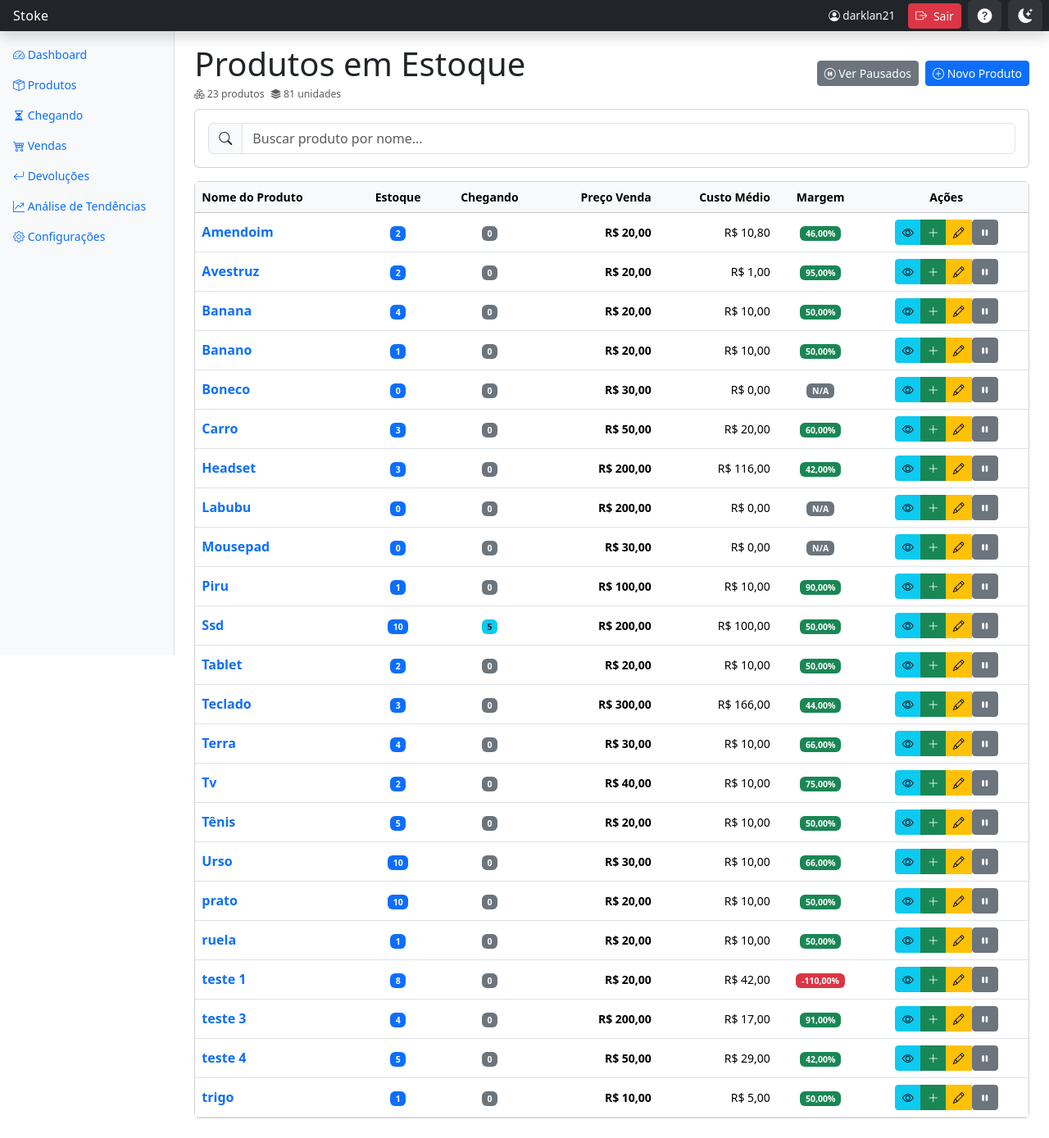
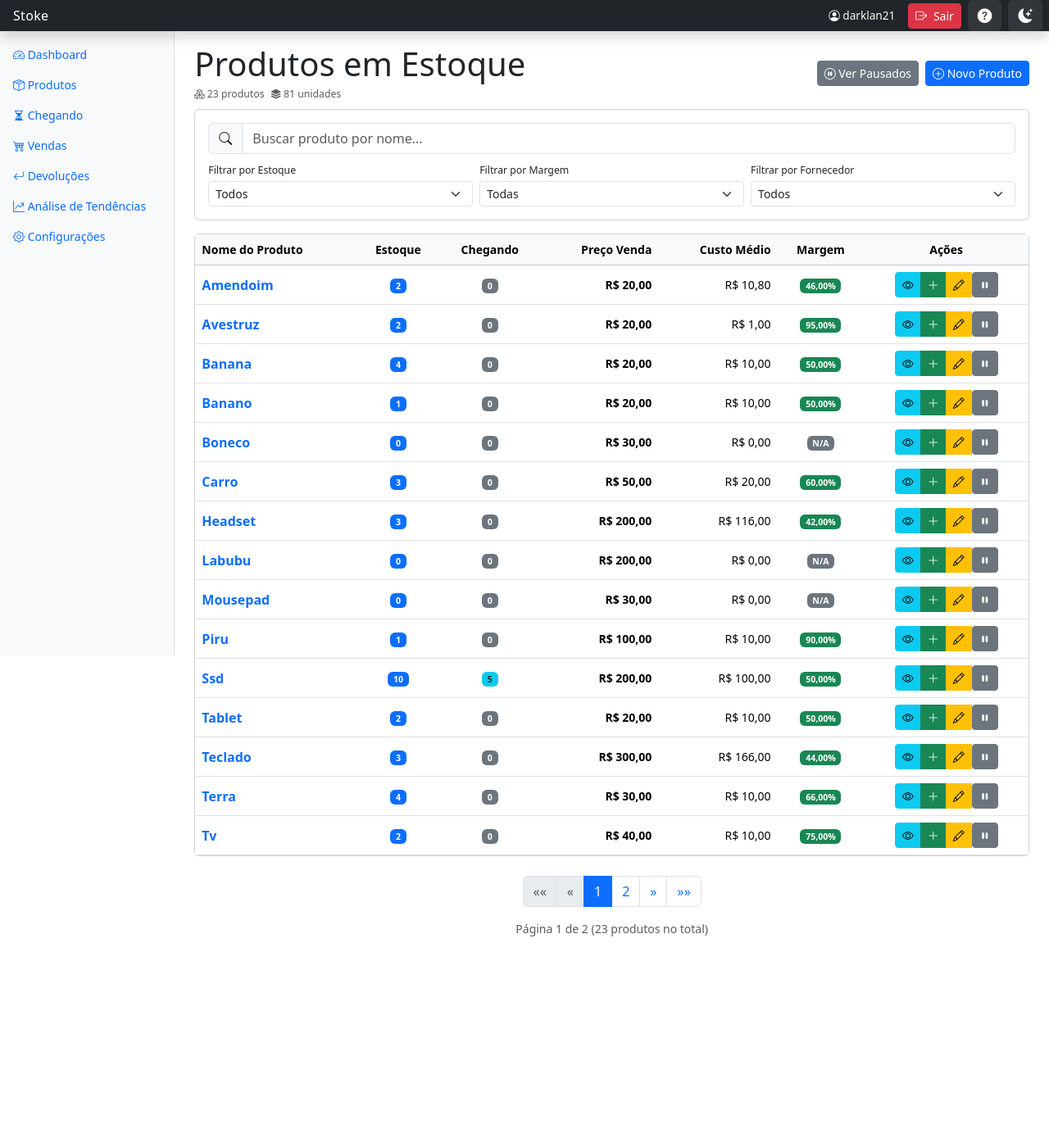
Before and after one commit to darlancst/stoke, a Django app: page /produtos/ in a window 1280 px wide. Shown: the whole page at 82% size. After the commit the page ends 1143 px from the top, so only its background shows below. Run offline with Django 5.2, Linux system fonts and the light colour scheme; a user stored in the database is signed in; data comes from the database, SQL or seed files in the repository.

Commit message:
Botão de Pausar em Detalhes de Produto, Filtro nas Colunas, paginaçao reduzida

```diff
--- a/estoque_project/inventario/templates/inventario/listar_produtos.html
+++ b/estoque_project/inventario/templates/inventario/listar_produtos.html
@@ -87,19 +87,58 @@
     </div>
 </div>
 
-<!-- Busca -->
+<!-- Busca e Filtros -->
 <div class="card mb-3">
     <div class="card-body py-3">
-        <form method="get">
+        <form method="get" id="form-filtros">
             <input type="hidden" name="status" value="{{ status_atual }}">
+
+            <!-- Busca por nome -->
+            <div class="row g-2 mb-2">
+                <div class="col-12">
                     <div class="input-group">
                         <span class="input-group-text"><i class="bi bi-search"></i></span>
                         <input type="text" class="form-control" placeholder="Buscar produto por nome..." name="q" value="{{ query_atual }}" id="search-input">
-                {% if query_atual %}
+                        {% if query_atual or filtro_estoque or filtro_margem or filtro_fornecedor %}
                             <a href="{% url 'inventario:listar_produtos' %}?status={{ status_atual }}" class="btn btn-outline-secondary">
-                        <i class="bi bi-x"></i>
+                                <i class="bi bi-x"></i> Limpar
                             </a>
                         {% endif %}
+                    </div>
+                </div>
+            </div>
+
+            <!-- Filtros por coluna -->
+            <div class="row g-2">
+                <div class="col-12 col-md-4">
+                    <label class="form-label small mb-1">Filtrar por Estoque</label>
+                    <select name="estoque" class="form-select form-select-sm" onchange="this.form.submit()">
+                        <option value="">Todos</option>
+                        <option value="baixo" {% if filtro_estoque == 'baixo' %}selected{% endif %}>Estoque Baixo (< {{ config.limite_estoque_baixo }})</option>
+                        <option value="zerado" {% if filtro_estoque == 'zerado' %}selected{% endif %}>Estoque Zerado (0)</option>
+                        <option value="disponivel" {% if filtro_estoque == 'disponivel' %}selected{% endif %}>Com Estoque (> 0)</option>
+                    </select>
+                </div>
+
+                <div class="col-12 col-md-4">
+                    <label class="form-label small mb-1">Filtrar por Margem</label>
+                    <select name="margem" class="form-select form-select-sm" onchange="this.form.submit()">
+                        <option value="">Todas</option>
+                        <option value="ideal" {% if filtro_margem == 'ideal' %}selected{% endif %}>≥ {{ config.margem_lucro_ideal }}% (Ideal)</option>
+                        <option value="baixa" {% if filtro_margem == 'baixa' %}selected{% endif %}>< {{ config.margem_lucro_ideal }}% (Baixa)</option>
+                    </select>
+                </div>
+
+                <div class="col-12 col-md-4">
+                    <label class="form-label small mb-1">Filtrar por Fornecedor</label>
+                    <select name="fornecedor" class="form-select form-select-sm" onchange="this.form.submit()">
+                        <option value="">Todos</option>
+                        {% for fornecedor in fornecedores %}
+                        <option value="{{ fornecedor.id }}" {% if filtro_fornecedor == fornecedor.id|stringformat:"s" %}selected{% endif %}>{{ fornecedor.nome }}</option>
+                        {% endfor %}
+                        <option value="sem_fornecedor" {% if filtro_fornecedor == 'sem_fornecedor' %}selected{% endif %}>Sem fornecedor</option>
+                    </select>
+                </div>
             </div>
         </form>
     </div>
--- a/estoque_project/inventario/views.py
+++ b/estoque_project/inventario/views.py
@@ -491,20 +491,22 @@ def dashboard(request):
 
 def listar_produtos(request):
     status = request.GET.get('status', 'ativos')
-    query = request.GET.get('q', '') # Adiciona a busca
+    query = request.GET.get('q', '')
+    filtro_estoque = request.GET.get('estoque', '')
+    filtro_margem = request.GET.get('margem', '')
+    filtro_fornecedor = request.GET.get('fornecedor', '')
     config = Configuracao.objects.first()
 
     if status == 'pausados':
-        # Otimização: carrega fornecedor junto
         produtos_list = Produto.objects.select_related('fornecedor').filter(ativo=False)
         titulo = "Produtos Pausados"
         status_atual = 'pausados'
     else:
-        # Otimização: carrega fornecedor junto
         produtos_list = Produto.objects.select_related('fornecedor').filter(ativo=True)
         titulo = "Produtos em Estoque"
         status_atual = 'ativos'
 
+    # Filtro por nome
     if query:
         produtos_list = produtos_list.filter(nome__icontains=query)
 
@@ -526,7 +528,30 @@ def listar_produtos(request):
             default=Value(None),
             output_field=fields.DecimalField(max_digits=5, decimal_places=2, null=True)
         )
-    ).order_by('nome')
+    )
+
+    # Aplicar filtros após as anotações
+    if filtro_estoque:
+        if filtro_estoque == 'baixo':
+            produtos = produtos.filter(quantidade_total_agg__lt=config.limite_estoque_baixo, quantidade_total_agg__gt=0)
+        elif filtro_estoque == 'zerado':
+            produtos = produtos.filter(Q(quantidade_total_agg=0) | Q(quantidade_total_agg__isnull=True))
+        elif filtro_estoque == 'disponivel':
+            produtos = produtos.filter(quantidade_total_agg__gt=0)
+
+    if filtro_margem and config:
+        if filtro_margem == 'ideal':
+            produtos = produtos.filter(margem_lucro_agg__gte=config.margem_lucro_ideal)
+        elif filtro_margem == 'baixa':
+            produtos = produtos.filter(margem_lucro_agg__lt=config.margem_lucro_ideal, margem_lucro_agg__isnull=False)
+
+    if filtro_fornecedor:
+        if filtro_fornecedor == 'sem_fornecedor':
+            produtos = produtos.filter(fornecedor__isnull=True)
+        else:
+            produtos = produtos.filter(fornecedor_id=filtro_fornecedor)
+
+    produtos = produtos.order_by('nome')
 
     # Calcular estatísticas gerais (antes da paginação)
     total_produtos_diferentes = produtos.count()
@@ -534,8 +559,8 @@ def listar_produtos(request):
         total=Sum('quantidade_total_agg')
     )['total'] or 0
 
-    # Paginação (30 produtos por página)
-    paginator = Paginator(produtos, 30)
+    # Paginação (15 produtos por página)
+    paginator = Paginator(produtos, 15)
     page_number = request.GET.get('page')
     try:
         page_obj = paginator.get_page(page_number)
@@ -543,6 +568,9 @@ def listar_produtos(request):
         page_obj = paginator.get_page(1)
     except EmptyPage:
         page_obj = paginator.get_page(paginator.num_pages)
+
+    # Buscar todos os fornecedores para o dropdown
+    fornecedores = Fornecedor.objects.all().order_by('nome')
 
     context = {
         'page_obj': page_obj,
@@ -553,6 +581,10 @@ def listar_produtos(request):
         'query_atual': query,
         'total_produtos_diferentes': total_produtos_diferentes,
         'quantidade_total_geral': quantidade_total_geral,
+        'filtro_estoque': filtro_estoque,
+        'filtro_margem': filtro_margem,
+        'filtro_fornecedor': filtro_fornecedor,
+        'fornecedores': fornecedores,
     }
     return render(request, 'inventario/listar_produtos.html', context)
 
```
Also changed, not shown: estoque_project/inventario/templates/inventario/detalhar_produto.html (+15 -0 lines). Lines whose indentation alone changed are shown as unchanged.
